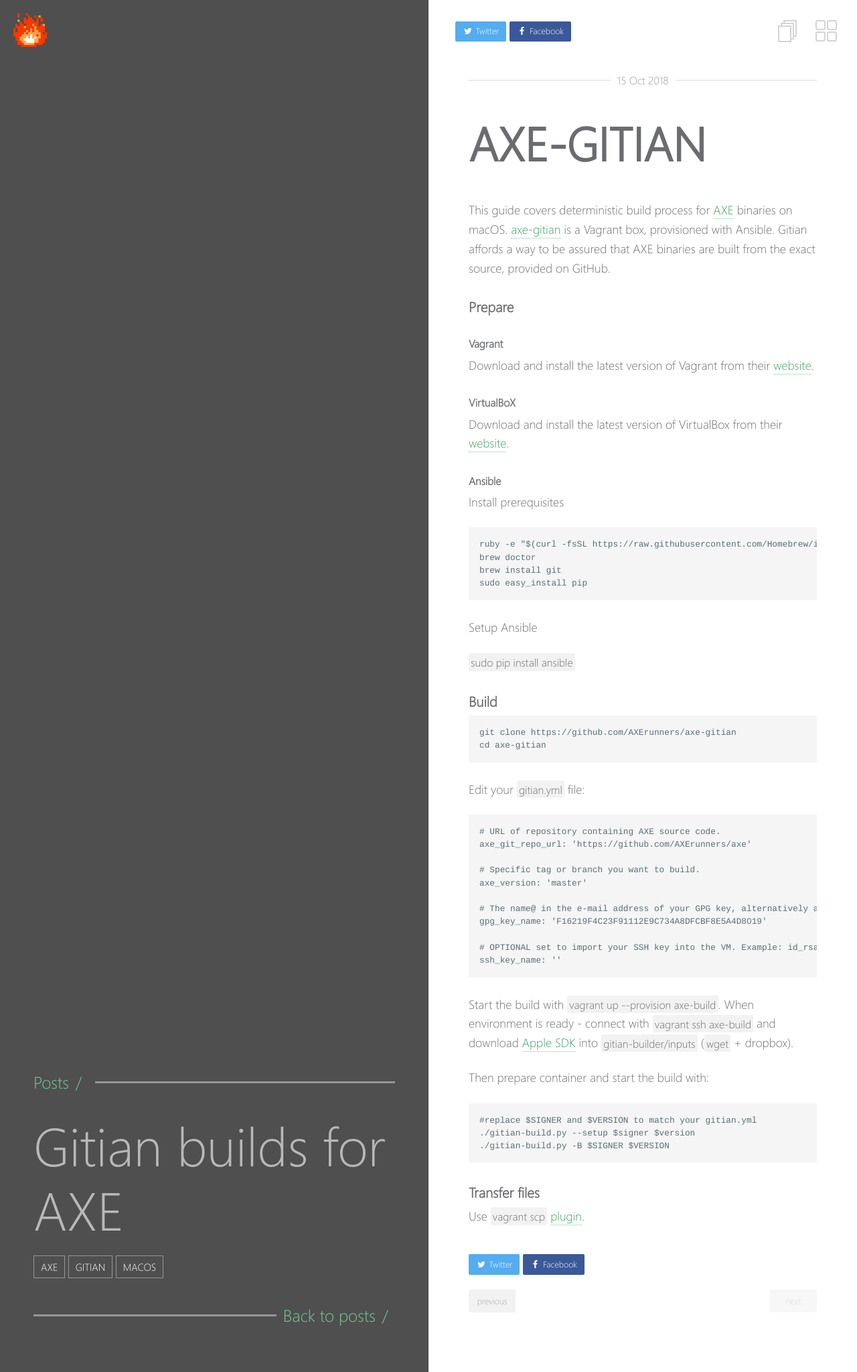
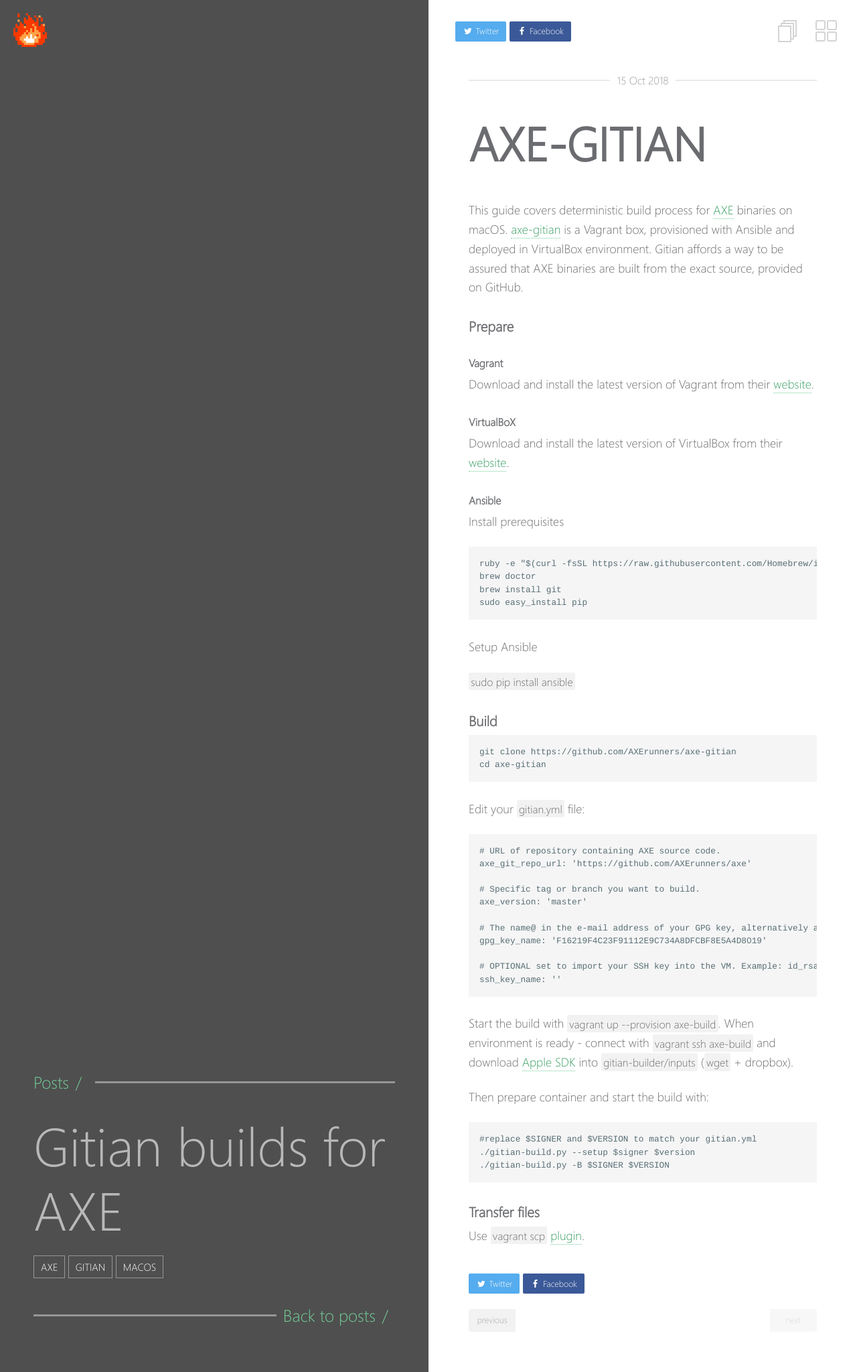
Before and after one commit to charlesrocket/charlesrocket.github.io, a Jekyll site: the page built from _posts/2018-10-15-axe-gitian.md, in a window 1280 px wide. Shown: the whole page at 67% size. Built offline with Jekyll 4.4.1, drawn with Linux system fonts in a browser that asks for light colours.

Commit message:
edit description
add virtualbox env

```diff
--- a/_posts/2018-10-15-axe-gitian.md
+++ b/_posts/2018-10-15-axe-gitian.md
@@ -11,7 +11,7 @@ tags:
 ---
 # AXE-GITIAN
 
-This guide covers deterministic build process for [AXE](https://github.com/AXErunners/axe) binaries on macOS. [axe-gitian](https://github.com/AXErunners/axe-gitian) is a Vagrant box, provisioned with Ansible. Gitian affords a way to be assured that AXE binaries are built from the exact source, provided on GitHub.
+This guide covers deterministic build process for [AXE](https://github.com/AXErunners/axe) binaries on macOS. [axe-gitian](https://github.com/AXErunners/axe-gitian) is a Vagrant box, provisioned with Ansible and deployed in VirtualBox environment. Gitian affords a way to be assured that AXE binaries are built from the exact source, provided on GitHub.
 
 ### Prepare
 #### Vagrant
```
